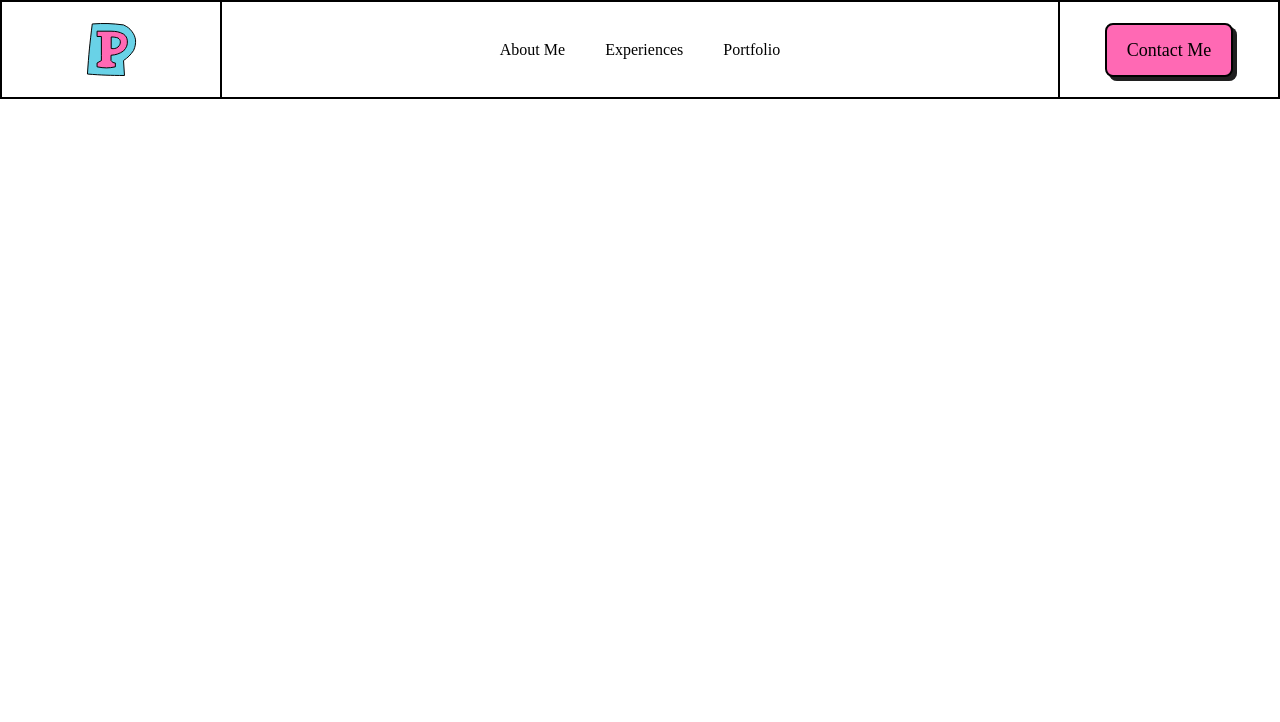
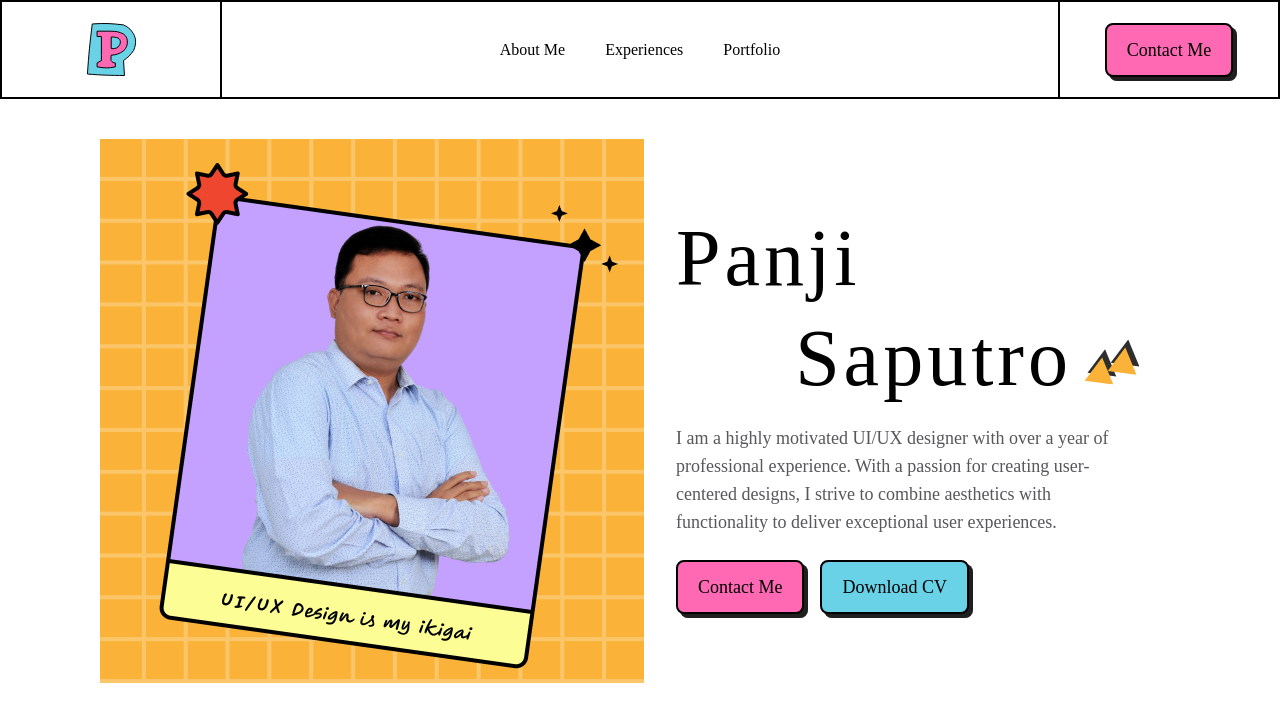
Before and after one commit to naufalzs/panji-portofolio, a Next.js app: page / in a window 1280 px wide. Shown: the top 722 px of the page. Built offline with nearby package versions, Linux system fonts and the light colour scheme.

Commit message:
section hero

```diff
--- /dev/null
+++ b/src/components/Hero.js
@@ -0,0 +1,45 @@
+import Image from "next/image";
+import React from "react";
+import Button from "./Button";
+
+export default function Hero() {
+  return (
+    <div className={`relative max-w-[1080px] pt-10 pb-14 mx-auto`}>
+      <div className={`flex justify-center items-center`}>
+        <div className={`w-[544px] h-[544px] shrink-0`}>
+          <Image
+            src={"/assets/images/hero-img.png"}
+            width={544}
+            height={544}
+            alt="hero image"
+          />
+        </div>
+        <div className={`ml-8 mr-10 w-full`}>
+          <div className={`font-lora text-[80px] leading-tight tracking-wider`}>
+            <h2>Panji</h2>
+            <h2 className="text-right">
+              Saputro
+              <span className={`ml-3`}>
+                <Image
+                  src={`/assets/images/double-triangle.svg`}
+                  width={56}
+                  height={46}
+                />
+              </span>
+            </h2>
+          </div>
+          <p className={`mt-4 mb-6 text-lg text-neutral-80`}>
+            I am a highly motivated UI/UX designer with over a year of
+            professional experience. With a passion for creating user-centered
+            designs, I strive to combine aesthetics with functionality to
+            deliver exceptional user experiences.
+          </p>
+          <div className={`flex space-x-4`}>
+            <Button>contact me</Button>
+            <Button color={"secondary"}>download CV</Button>
+          </div>
+        </div>
+      </div>
+    </div>
+  );
+}
--- a/src/pages/index.js
+++ b/src/pages/index.js
@@ -1,9 +1,11 @@
 import Header from "@/components/Header";
+import Hero from "@/components/Hero";
 
 export default function Home() {
   return (
     <div className={`bg-white overflow-hidden font-jakarta text-neutral-100`}>
       <Header />
+      <Hero />
     </div>
   );
 }
```
Also changed, not shown: public/assets/images/double-triangle.svg (added), public/assets/images/hero-img.png (added).
